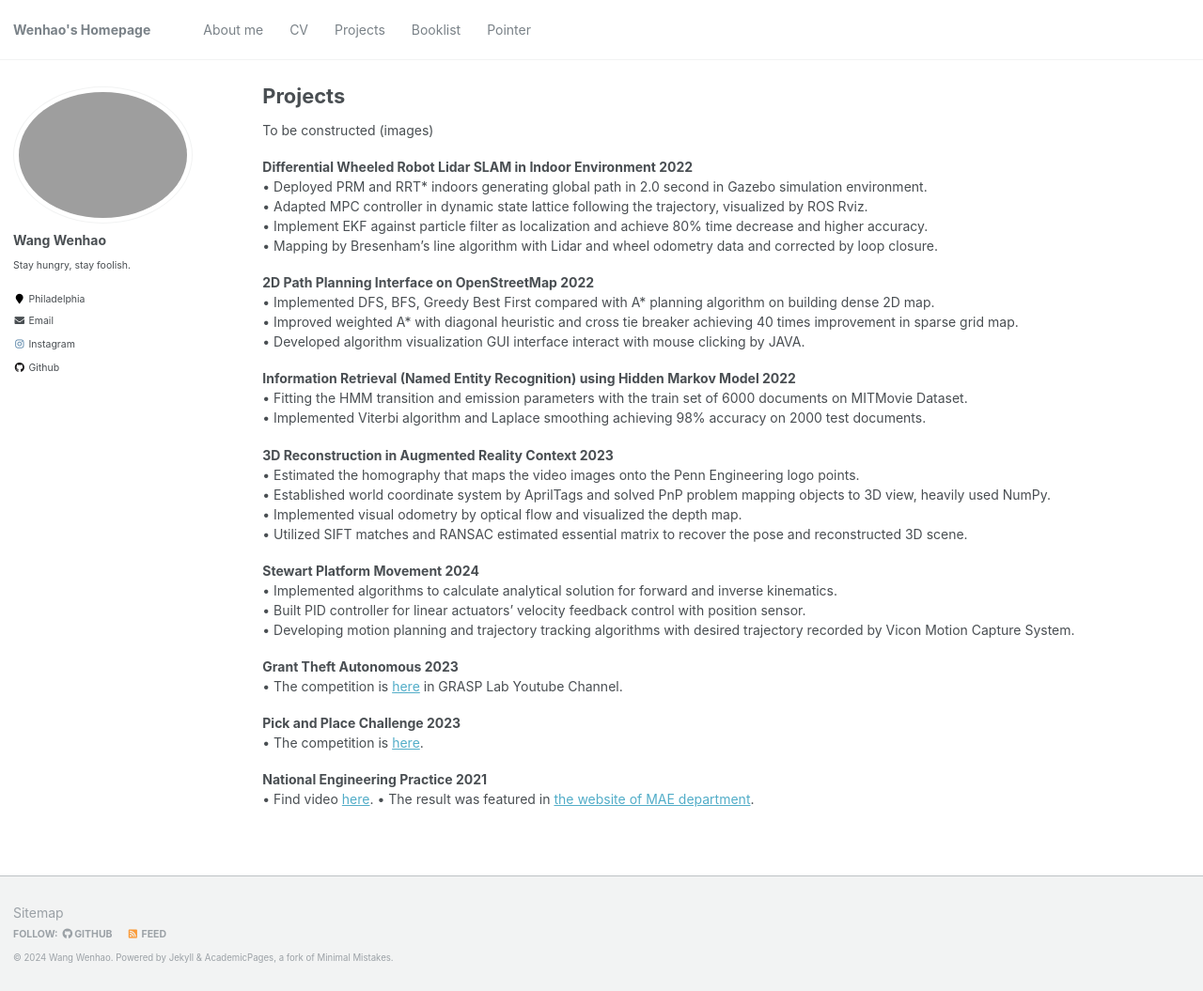
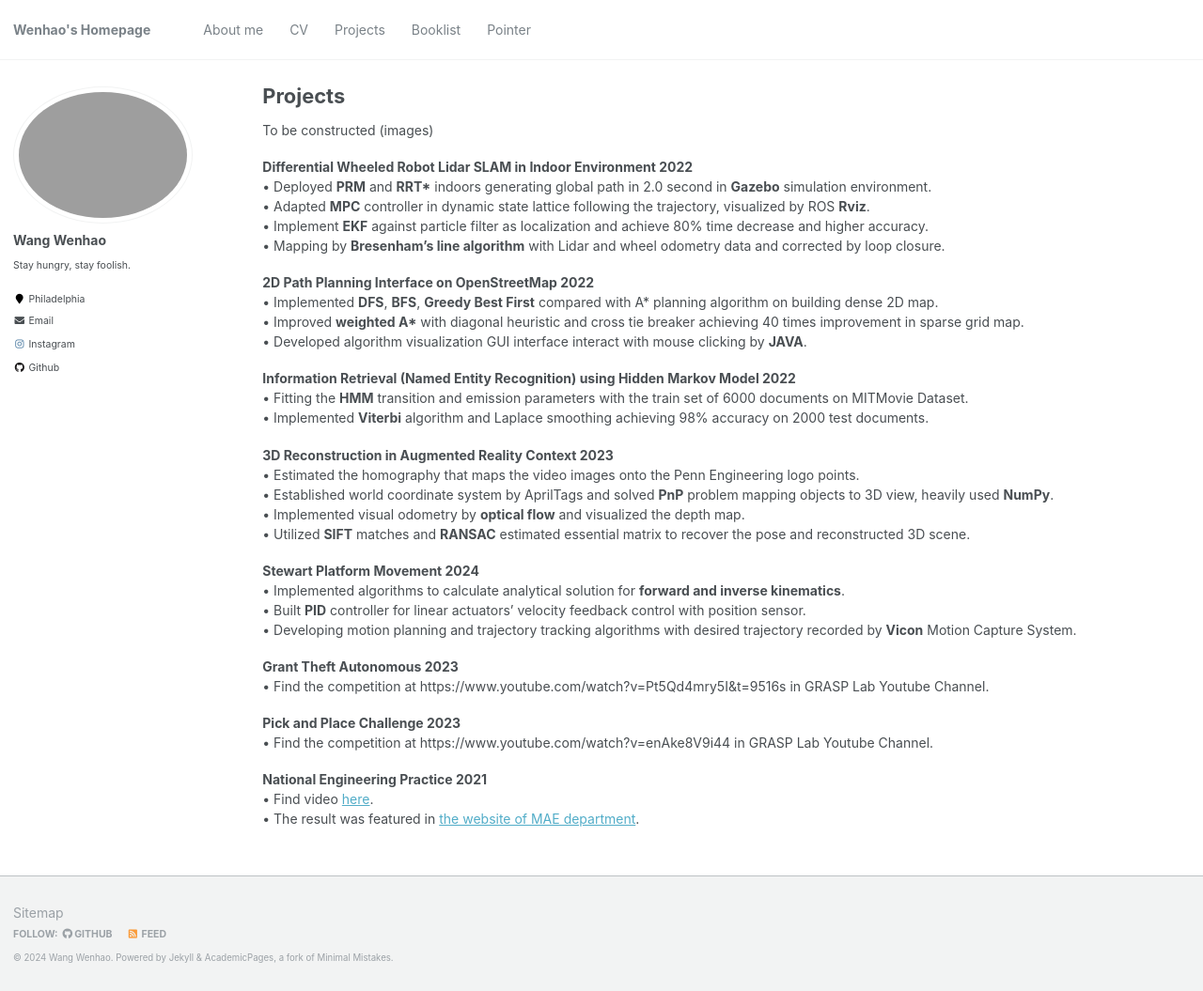
Before and after one commit to Hao-Starrr/Hao-Starrr.github.io, a Jekyll site: the page built from _pages/projects.md, in a window 1280 px wide and 1055 px high. Shown: the whole window at 94% size. Built offline with Jekyll 4.4.1, drawn with Linux system fonts in a browser that asks for light colours.

Commit message:
Update projects.md

```diff
--- a/_pages/projects.md
+++ b/_pages/projects.md
@@ -8,36 +8,36 @@
 To be constructed (images)
 
 **Differential Wheeled Robot Lidar SLAM in Indoor Environment 2022**
-• Deployed PRM and RRT\* indoors generating global path in 2.0 second in Gazebo simulation environment.
-• Adapted MPC controller in dynamic state lattice following the trajectory, visualized by ROS Rviz.
-• Implement EKF against particle filter as localization and achieve 80% time decrease and higher accuracy.
-• Mapping by Bresenham's line algorithm with Lidar and wheel odometry data and corrected by loop closure.
+• Deployed **PRM** and **RRT\*** indoors generating global path in 2.0 second in **Gazebo** simulation environment.
+• Adapted **MPC** controller in dynamic state lattice following the trajectory, visualized by ROS **Rviz**.
+• Implement **EKF** against particle filter as localization and achieve 80% time decrease and higher accuracy.
+• Mapping by **Bresenham's line algorithm** with Lidar and wheel odometry data and corrected by loop closure.
 
 **2D Path Planning Interface on OpenStreetMap 2022**
-• Implemented DFS, BFS, Greedy Best First compared with A\* planning algorithm on building dense 2D map.
-• Improved weighted A\* with diagonal heuristic and cross tie breaker achieving 40 times improvement in sparse grid map.
-• Developed algorithm visualization GUI interface interact with mouse clicking by JAVA.
+• Implemented **DFS**, **BFS**, **Greedy Best First** compared with A\* planning algorithm on building dense 2D map.
+• Improved **weighted A\*** with diagonal heuristic and cross tie breaker achieving 40 times improvement in sparse grid map.
+• Developed algorithm visualization GUI interface interact with mouse clicking by **JAVA**.
 
 **Information Retrieval (Named Entity Recognition) using Hidden Markov Model 2022**
-• Fitting the HMM transition and emission parameters with the train set of 6000 documents on MITMovie Dataset.
-• Implemented Viterbi algorithm and Laplace smoothing achieving 98% accuracy on 2000 test documents.
+• Fitting the **HMM** transition and emission parameters with the train set of 6000 documents on MITMovie Dataset.
+• Implemented **Viterbi** algorithm and Laplace smoothing achieving 98% accuracy on 2000 test documents.
 
 **3D Reconstruction in Augmented Reality Context 2023**
 • Estimated the homography that maps the video images onto the Penn Engineering logo points.
-• Established world coordinate system by AprilTags and solved PnP problem mapping objects to 3D view, heavily used NumPy.
-• Implemented visual odometry by optical flow and visualized the depth map.
-• Utilized SIFT matches and RANSAC estimated essential matrix to recover the pose and reconstructed 3D scene.
+• Established world coordinate system by AprilTags and solved **PnP** problem mapping objects to 3D view, heavily used **NumPy**.
+• Implemented visual odometry by **optical flow** and visualized the depth map.
+• Utilized **SIFT** matches and **RANSAC** estimated essential matrix to recover the pose and reconstructed 3D scene.
 
 **Stewart Platform Movement 2024**
-• Implemented algorithms to calculate analytical solution for forward and inverse kinematics.
-• Built PID controller for linear actuators’ velocity feedback control with position sensor.
-• Developing motion planning and trajectory tracking algorithms with desired trajectory recorded by Vicon Motion Capture System.
+• Implemented algorithms to calculate analytical solution for **forward and inverse kinematics**.
+• Built **PID** controller for linear actuators’ velocity feedback control with position sensor.
+• Developing motion planning and trajectory tracking algorithms with desired trajectory recorded by **Vicon** Motion Capture System.
 
 **Grant Theft Autonomous 2023**
-• The competition is [here](https://www.youtube.com/watch?v=Pt5Qd4mry5I&t=9516s) in GRASP Lab Youtube Channel.
+• Find the competition at https://www.youtube.com/watch?v=Pt5Qd4mry5I&t=9516s in GRASP Lab Youtube Channel.
 
 **Pick and Place Challenge 2023**
-• The competition is [here](https://www.youtube.com/watch?v=enAke8V9i44).
+• Find the competition at https://www.youtube.com/watch?v=enAke8V9i44 in GRASP Lab Youtube Channel.
 
 **National Engineering Practice 2021**
 • Find video [here](https://youtu.be/IHseo0RF8Oc).
```
